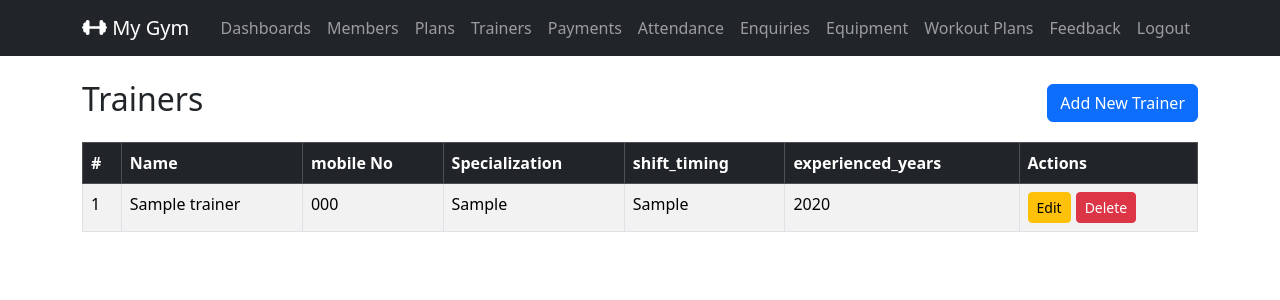
After one commit to aaryan07thakur/GYM_Management_System_Django, a Django app: page /admin_trainers/ in a window 1280 px wide. The commit adds this page. Shown: the top 300 px of the page. Run offline with Django 5.2, Linux system fonts and the light colour scheme; a user stored in the database is signed in; tables that the repository leaves empty hold one stand-in row (values such as "Sample post"); some libraries are stand-ins or nearby versions.

Commit message:
worked on trainer all features completed

```diff
--- /dev/null
+++ b/gymapp/templates/admin_trainers_list.html
@@ -0,0 +1,59 @@
+{% extends "base.html" %}
+{% load static %}
+
+
+
+{% block content %}
+
+<div class="d-flex justify-content-between align-items-center mb-3 ">
+    <h2> Trainers  </h2>
+
+    <a href="{% url 'admin_trainer_add' %}" class="btn btn-primary">Add New Trainer </a>
+</div>
+
+    <table class="table table-bordered table-striped ">
+
+        <thead class="table-dark">
+            <tr>
+                <th>#</th>
+                <th>Name</th>
+                <th>mobile No </th>
+                <th>Specialization</th>
+                <th>shift_timing</th>
+                <th>experienced_years</th>
+                <th>Actions</th>
+
+            </tr>
+
+        </thead>
+        <tbody>
+            {% for trainer in trainers %}
+            <tr>
+                <td>{{ forloop.counter }}</td>
+                <td> {{trainer.name }} </td>
+                <td> {{trainer.mobile }} </td>
+                <td> {{trainer.specialization}} </td>
+                <td> {{trainer.shift_timing}} </td>
+                <td> {{trainer.experience_years}} </td>
+
+                <td>
+                    <div class="button-group">
+                        <a href="{% url 'admin_trainer_edit' trainer.id %}" class="btn btn-sm btn-warning" > Edit </a>
+                        <!-- delete button ko Features by form because it is more secure -->
+                        <form method="post" action="{% url 'admin_trainer_delete' trainer.id %}" class="inline-form" >
+                            {% csrf_token %}
+                            {% comment %} <input type="hidden" name="trainer_id" value="{{trainer_id }}"> {% endcomment %}
+                            <button type="submit" class="btn btn-sm btn-danger "
+                            onclick = "return confirm('Are you sure you want to delete this trainer ? ')">Delete </button>
+
+                        </form>
+                    </div>
+                </td>
+            </tr>
+            {% endfor %}
+        </tbody>
+
+    </table>
+
+
+{% endblock %}
--- a/gymapp/urls.py
+++ b/gymapp/urls.py
@@ -7,11 +7,20 @@ urlpatterns = [
     path('admin-login/', admin_login_view, name='admin_login'),
     path('admin-dashboard/', admin_dashboard_view, name='admin_dashboard'),
     path('logout/', logout_view, name='logout'),
+
     path('members-login/', members_login_view, name='members_login'),
+
     path('admin_plans/', admin_plans_list, name='admin_plans_list'),
     path('admin_plan_add/', admin_plan_add, name='admin_plan_add'),
     path('admin_plans_edit/<int:plan_id>/', admin_plan_edit, name='admin_plan_edit'),
     path('admin_plan_delete/<int:plan_id>/', admin_plan_delete, name='admin_plan_delete'),
 
+    path('admin_trainers/', admin_trainers_list, name='admin_trainers_list'),
+    path('admin_trainer_add/',admin_trainer_add, name='admin_trainer_add'),
+    path('admin_trainer_edit/<int:trainer_id>/',admin_trainer_edit, name='admin_trainer_edit'),
+    path('admin_trainer_delete/<int:trainer_id>/', admin_trainer_delete, name='admin_trainer_delete'),
+
+
+
 
 ]
--- a/gymapp/views.py
+++ b/gymapp/views.py
@@ -140,6 +140,80 @@ def admin_plan_delete(request,plan_id):
 
 
 
+@admin_required
+def admin_trainers_list(request):
+    trainers= Trainer.objects.all().order_by("name")
+    return render(request, 'admin_trainers_list.html', {'trainers': trainers})
+
+
+
+@admin_required
+def admin_trainer_add(request):
+    if request.method == 'POST':
+        print(request.POST)
+        name = request.POST.get('name')
+        mobile = request.POST.get('mobile')
+        specialization= request.POST.get('specialization')
+        shift_timing = request.POST.get('shift_timing')
+        experience_years = request.POST.get('experience_years')
+
+        if name and mobile and specialization and shift_timing and experience_years:
+            Trainer.objects.create(
+                name=name,
+                mobile=mobile,
+                specialization=specialization,
+                shift_timing=shift_timing,
+                experience_years=experience_years
+            )
+            messages.success(request, 'New Trainer added successfully !!')
+            return redirect('admin_trainers_list')
+        else:
+            messages.error(request, 'please Fill in all required field!!')
+    return render(request, 'admin_trainer_form.html', {'mode': 'add'})
+
+
+
+@admin_required
+def admin_trainer_edit(request,trainer_id):
+    trainer= Trainer.objects.get(id=trainer_id)
+    if request.method == "POST":
+        name= request.POST.get('name')
+        mobile = request.POST.get('mobile')
+        specialization= request.POST.get('specialization')
+        shift_timing = request.POST.get('shift_timing')
+        experience_years = request.POST.get('experience_years')
+
+        if name and mobile and specialization and shift_timing and experience_years:
+            trainer.name = name
+            trainer.mobile = mobile
+            trainer.specialization = specialization
+            trainer.shift_timing = shift_timing
+            trainer.experience_years = experience_years
+
+            trainer.save()
+            messages.success(request, "Trainer updated successfully! ")
+            return redirect('admin_trainers_list')
+        else:
+            messages.error(request, "Please fill in all required fields. ")
+    return render(request, 'admin_trainer_form.html', {'trainer': trainer, 'mode': 'edit' })
+
+
+
+
+@admin_required
+def admin_trainer_delete(request,trainer_id):
+    trainer = Trainer.objects.get(id=trainer_id)
+    if request.method == 'POST':
+        trainer.delete()
+        messages.success(request, 'Trainer deleted successfully !')
+        return redirect('admin_trainers_list')
+    return redirect('admin_trainers_list')
+
+
+
+
+
+
 #=====================================================================================
 def members_login_view(request):
     # Similar to admin_login_view but checks for MEMBER role
--- a/templates/base.html
+++ b/templates/base.html
@@ -18,7 +18,7 @@
     <button class="navbar-toggler" type="button" data-bs-toggle="collapse" data-bs-target="#abc">
       <span class="navbar-toggler-icon"></span>
     </button>
-    <div class="collapse navbar-collapse" id="#abc">
+    <div class="collapse navbar-collapse" id="abc">
       <ul class="navbar-nav ms-auto ">
 
         {% if user.is_authenticated %}
@@ -33,7 +33,10 @@
                 </li>
 
                 <li class="nav-item">
-                    <a class="nav-link " aria-current="page" href="{% url 'home' %}">Plans</a>
+                    <a class="nav-link " aria-current="page" href="{% url 'admin_plans_list' %}">Plans</a>
+                </li>
+                <li class="nav-item">
+                    <a class="nav-link " aria-current="page" href="{% url 'admin_trainers_list' %}">Trainers</a>
                 </li>
 
                 <li class="nav-item">
```
Also changed, not shown: gymapp/templates/admin_trainer_form.html (added, +63 -0 lines).
